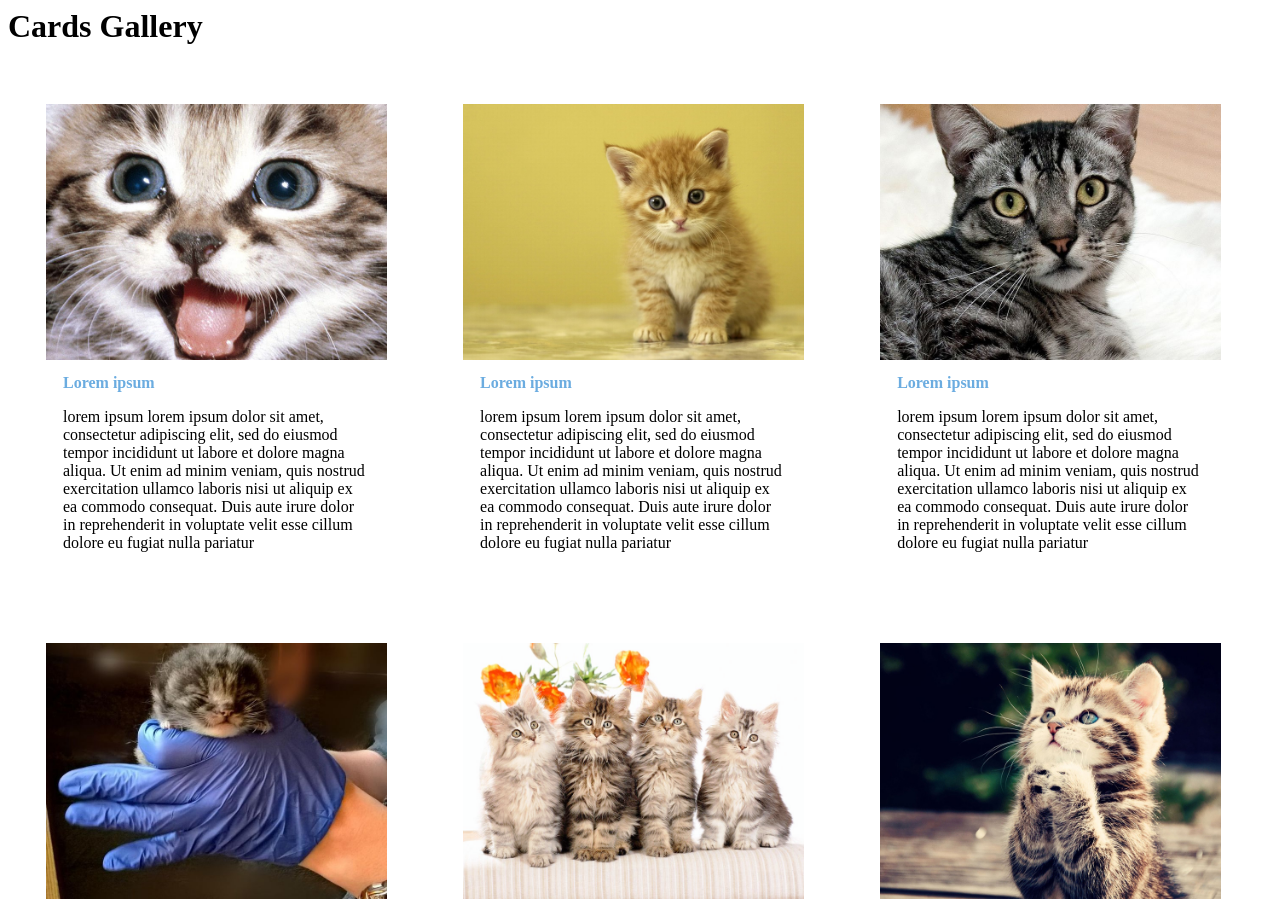
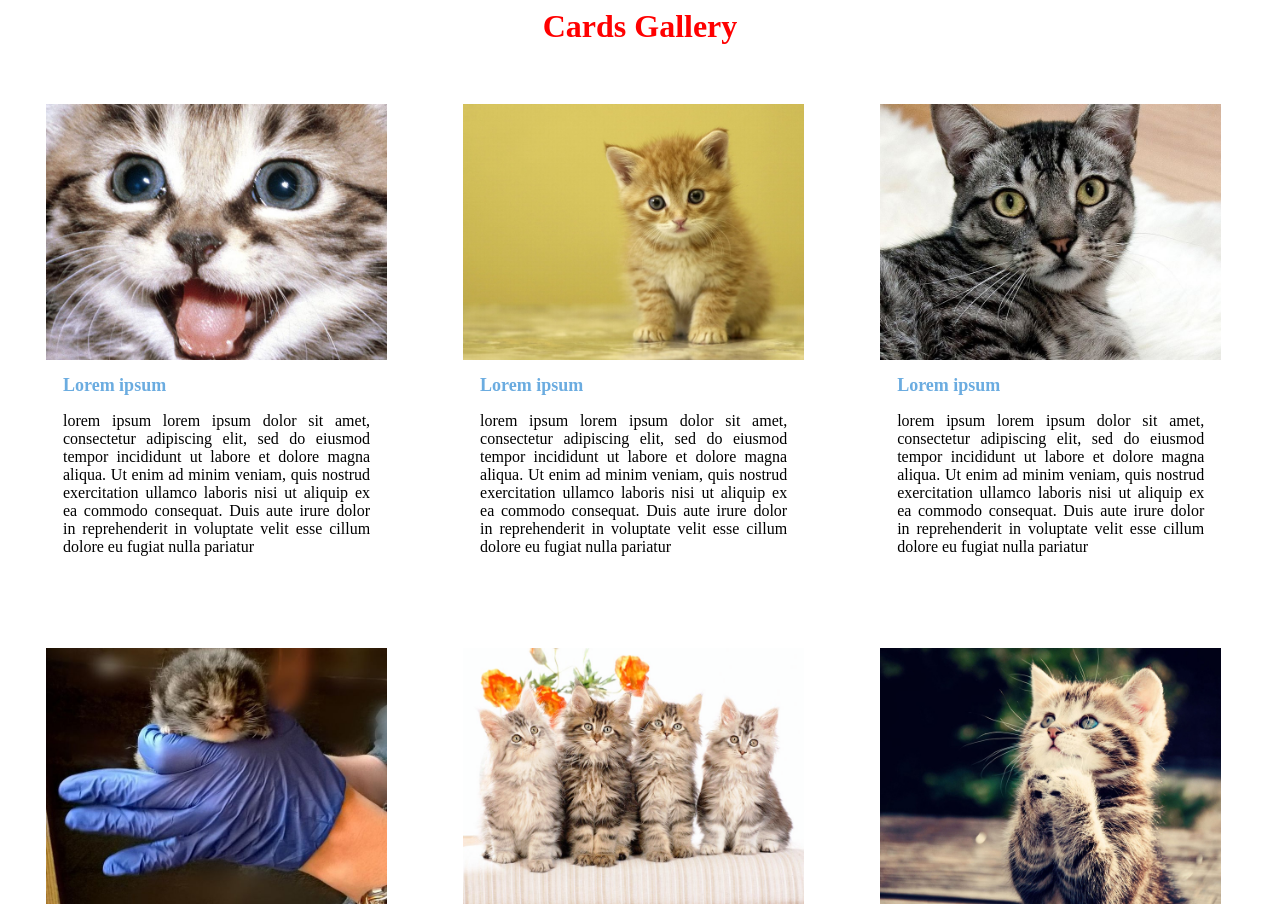
Before and after one commit to eldanka/Day06-07, a website: page ex01/src/index.html in a window 1280 px wide. Shown: the top 910 px of the page. Drawn offline with Linux system fonts and the light colour scheme.

Commit message:
Adding CSS file

```diff
--- a/ex01/style/index.css
+++ b/ex01/style/index.css
@@ -1,4 +1,4 @@
-.wrapper h1{
+h1{
     text-align: center;
     color: red;
 }
@@ -8,20 +8,21 @@
    padding: 3%;
 
 }
-
-.image>a>img{
+img{
     display:inline-block;
     align-items: center;
     max-width:100%;
     max-height:100%;
 }
-.image h2{
+h2{
     color: rgb(107, 172, 224);
-    font-size: 16;
+    font-size: 18;
     padding-left: 5%;
 }
-.image p{
+p{
     align-items: center;
     width: 90%;
     padding-left: 5%;
+    font-size: 16;
+    text-align: justify;
 }
```
